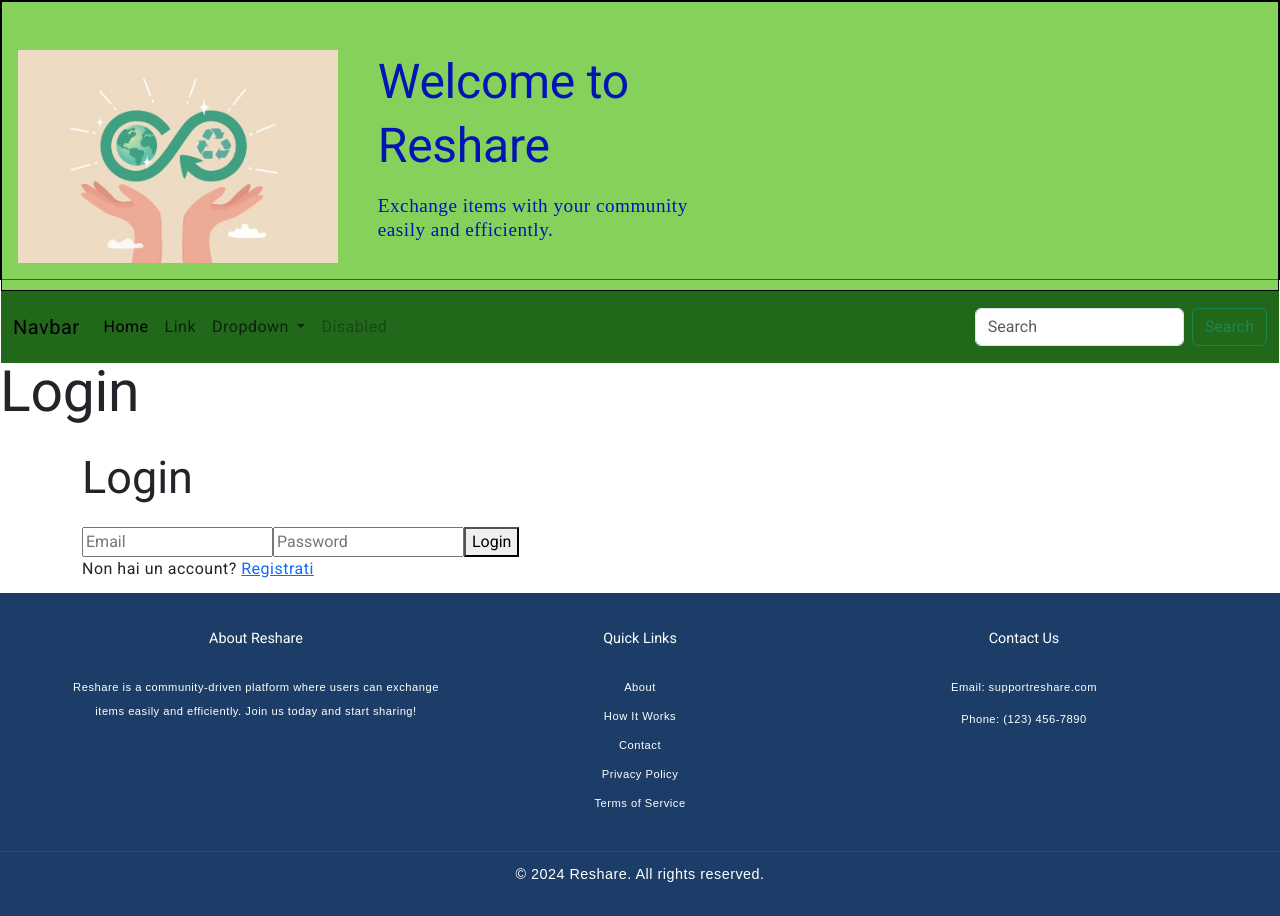
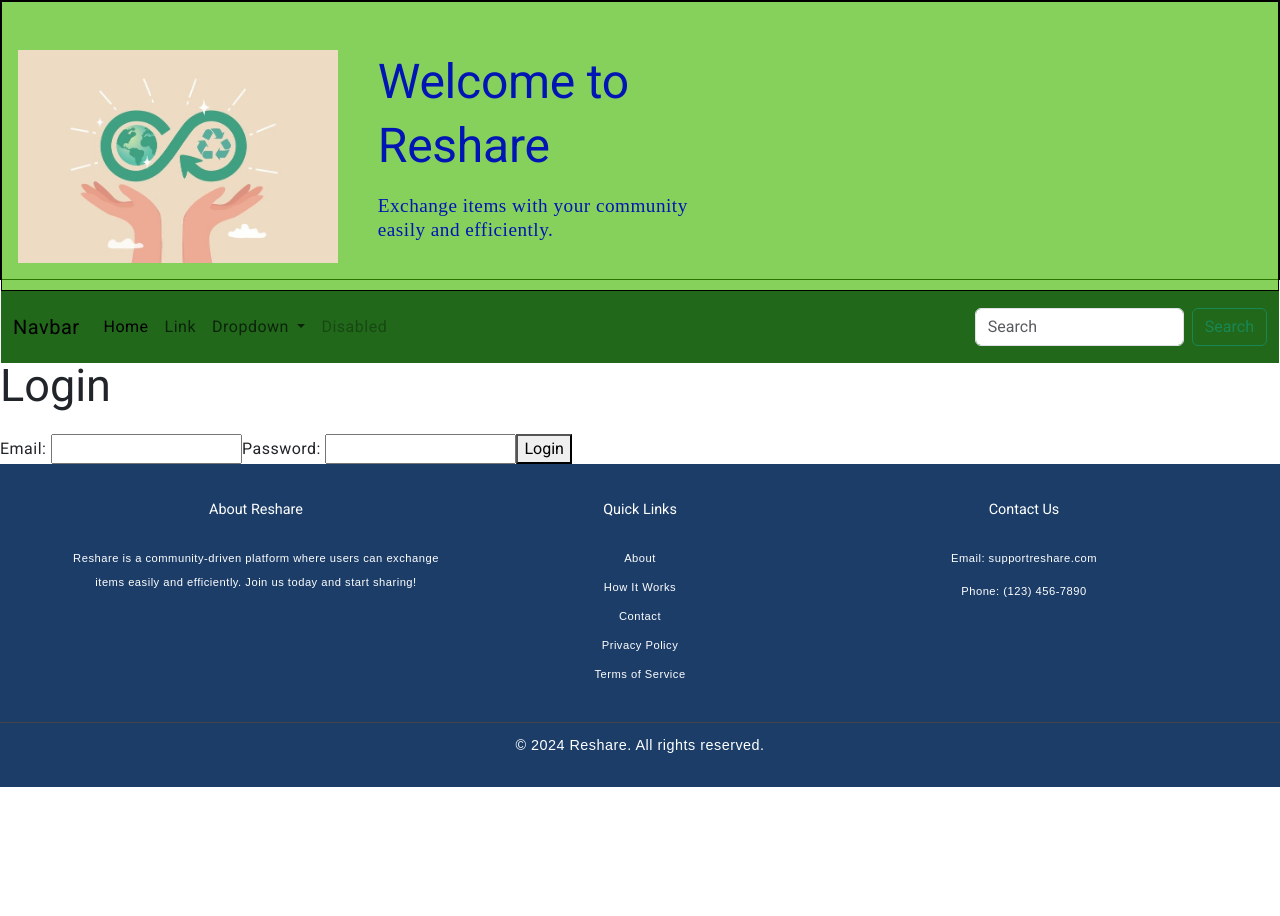
Before and after one commit to 1stany/reshare-fe, an Angular app: page /login in a window 1280 px wide. After the commit the page ends 800 px from the top, so only its background shows below. Built offline with nearby package versions, Linux system fonts and the light colour scheme; a web font is replaced by a local one.

Commit message:
Implementa register e inizia implementazione login

```diff
--- a/package.json
+++ b/package.json
@@ -20,6 +20,10 @@
     "@angular/platform-browser": "^18.0.0",
     "@angular/platform-browser-dynamic": "^18.0.0",
     "@angular/router": "^18.0.0",
+    "@auth0/auth0-angular": "^2.2.3",
+    "@aws-amplify/core": "^6.3.2",
+    "@aws-amplify/ui-angular": "^5.0.16",
+    "aws-amplify": "^6.3.6",
     "httpclient": "^0.1.0",
     "rxjs": "~7.8.0",
     "tslib": "^2.3.0",
--- a/src/app/app.routes.ts
+++ b/src/app/app.routes.ts
@@ -1,8 +1,9 @@
-import { RouterModule, Routes } from '@angular/router';
+import { Routes } from '@angular/router';
 import { HomeComponent } from './home/home.component';
 import { LastItemsComponent } from './last-items/last-items.component';
 import { ItemComponent } from './item/item.component';
 import { LoginComponent } from './login/login.component';
+import { RegisterComponent } from './register/register.component';
 
 
 export const routes: Routes = [
@@ -10,4 +11,5 @@ export const routes: Routes = [
     {path: 'last', component: LastItemsComponent},
     {path: 'item/:id', component: ItemComponent},
     {path: 'login', component: LoginComponent},
+    {path: 'register', component: RegisterComponent},
 ];
--- a/src/app/login/login.component.html
+++ b/src/app/login/login.component.html
@@ -1,32 +1,8 @@
-<h1>Login</h1>
-
- <!-- TENTATIVO 1
-  <form (ngSubmit)="onSubmit()">
-    <div>
-      <label for="email">Email:</label>
-      <input type="email" id="email" name="email" [email]="email" required>
-    </div>
-    <div>
-      <label for="password">Password:</label>
-      <input type="password" id="password" name="password" ngModel="password" required>
-    </div>
-    <button type="submit">Accedi</button>
-  </form> -->
-
- <!--TENTATIVO 2-->
-<body>
-    <div class="container" id="loginContainer">
-        <h2>Login</h2>
-        <input type="email" id="loginEmail" placeholder="Email" required>
-        <input type="password" id="loginPassword" placeholder="Password" required>
-        <button onclick="login()">Login</button>
-        <p>Non hai un account? <a href="../register/register.component.html" onclick="register()">Registrati</a></p>
-    </div>
-    <div class="container" id="registerContainer" style="display: none;">
-        <h2>Registrazione</h2>
-        <input type="text" id="registerUsername" placeholder="Username" required>
-        <input type="email" id="registerEmail" placeholder="Email" required>
-        <input type="password" id="registerPassword" placeholder="Password" required>
-        <button onclick="register()">Registrati</button>
-        <p>Hai già un account? <a href="../login/login.component.html" onclick="login()">Accedi</a></p>
-    </div>
+<h2>Login</h2>
+<div class="loginContainer">
+  <form #loginForm = "ngForm" (ngSubmit)="onSubmit(loginForm)">
+    <label>Email: <input type="text" name="email" required ngModel></label>
+    <label>Password: <input type="password" name="password" required ngModel></label>
+    <button type="submit">Login</button>
+  </form>
+</div>
--- a/src/app/login/login.component.ts
+++ b/src/app/login/login.component.ts
@@ -1,51 +1,34 @@
-import { HttpClient } from '@angular/common/http';
-import { Component, OnInit} from '@angular/core';
-import { RouterModule} from '@angular/router';
+import { Component} from '@angular/core';
+import { Router} from '@angular/router';
 import { LoginService } from '../services/login.service';
+import { FormsModule, NgForm } from '@angular/forms';
+import { catchError, of, tap } from 'rxjs';
 
 
 
 @Component({
   selector: 'app-login',
   standalone: true,
-  imports: [RouterModule],
+  imports: [FormsModule],
   templateUrl: './login.component.html',
   styleUrl: './login.component.css'
 })
-//ng add @angular/material
-// Angular Material per i componenti dell'interfaccia utente
-export class LoginComponent implements OnInit {
-  email = '';
-  password = '';
-  token = '';
-  router: any;
 
-  constructor(private http : HttpClient, private loginService: LoginService){
-    this.loginService = loginService;
+export class LoginComponent {
+
+  constructor(private router: Router, private loginService: LoginService){}
+
+  onSubmit(ngForm : NgForm){
+
+    this.loginService.login(ngForm.value.email, ngForm.value.password).pipe(
+      tap(() => {
+        this.router.navigate(['']);
+      }),
+      catchError((error: any) => {
+        return of(null);
+      })
+    )
+    .subscribe();
   }
 
-  ngOnInit(): void {}
-
-  login(){
-    if (this.email.length > 0 && this.password.length > 0) {
-      // Invia la richiesta di login
-      this.loginService.login(this.email, this.password)
-      .subscribe((response: any) => {
-        // Gestisce la risposta del server
-        if (response.token) {
-          // Memorizza il token di autenticazione
-          localStorage.setItem('token', response.token);
-          // Reindirizza l'utente alla pagina di destinazione
-          this.router.navigate(['/']);
-        } else {
-
-          alert('Credenziali non valide');
-        }
-      }, (error: any) => {
-        console.error(error);
-      });
-    } else {
-      alert('Inserisci un email e una password valide');
-    }
-  }
 }
--- a/src/app/register/register.component.html
+++ b/src/app/register/register.component.html
@@ -1,9 +1,27 @@
-<form (ngSubmit)="registerUser()">
-    <label>Username:</label>
-    <input type="text" ngModel="username">
-    <br>
-    <label>Password:</label>
-    <input type="password" ngModel="password">
-    <br>
-    <button type="submit">Register</button>
-  </form>
+
+  <h3>Registrazione</h3>
+  <div class="registerContainer">
+
+    <form #registerForm = "ngForm" (ngSubmit)="onSubmit(registerForm)">
+      <label>Name: <input type="text" name="firstname" required ngModel></label>
+      <label>Cognome: <input type="text" name="lastname" required ngModel></label>
+      <label>Email: <input type="text" name="email" required ngModel></label>
+      <label>Telefono: <input type="text" name="phone" required ngModel></label>
+
+      <label>Genere:</label>
+      <select name="gender" required ngModel>
+        <option value="male">Maschio</option>
+        <option value="female">Femmina</option>
+        <option value="Altro">Altro</option>
+      </select>
+
+      <label>Data di nascita: <input type="date" name="birthdate" required ngModel></label>
+
+      <label>Descrizione: <input type="text" name="description" required ngModel></label>
+      <label>Password: <input type="text" name="password" required ngModel></label>
+
+      <button type="submit">Register</button>
+
+
+    </form>
+</div>
--- a/src/app/register/register.component.ts
+++ b/src/app/register/register.component.ts
@@ -1,32 +1,40 @@
-import { Component, OnInit } from '@angular/core';
+import { Component} from '@angular/core';
+import { RegisterService, User } from '../services/register.service';
+import { FormsModule, NgForm } from "@angular/forms";
+import { catchError, of, tap } from 'rxjs';
+import { Router } from '@angular/router';
 
 @Component({
   selector: 'app-register',
   standalone: true,
-  imports: [],
+  imports: [FormsModule],
   templateUrl: './register.component.html',
   styleUrl: './register.component.css'
 })
 
-export class RegisterComponent implements OnInit {
-  username!: string;
-  password!: string;
+export class RegisterComponent {
 
-  constructor(private register: Register) { }
+  constructor(private registerService: RegisterService, private router: Router) { }
 
-  ngOnInit(): void {
-  }
+  onSubmit(ngForm : NgForm){
+    const currentUser : User = {
+      firstname : ngForm.value.firstname,
+      lastname : ngForm.value.lastname,
+      email : ngForm.value.email,
+      phone : ngForm.value.phone,
+      gender: ngForm.value.gender,
+      birthdate: ngForm.value.birthdate,
+      description: ngForm.value.description,
+      password: ngForm.value.password,
+    }
 
-  registerUser(): void {
-    this.registerService.registerUser(this.username, this.password).subscribe(
-      (response) => {
-        console.log(response);
-      },
-      (error) => {
-        console.error(error);
-      }
-    );
+    this.registerService.saveUser(currentUser).pipe(
+      tap(() => {
+        this.router.navigate(['']);
+      }),
+      catchError((error: any) => {
+        return of(null);
+      })
+    ).subscribe();
   }
 }
-
-}
--- a/src/app/services/login.service.ts
+++ b/src/app/services/login.service.ts
@@ -1,5 +1,7 @@
+import { Injectable } from '@angular/core';
+import { Observable, from } from 'rxjs';
 import { HttpClient } from '@angular/common/http';
-import { Injectable } from '@angular/core';
+
 
 @Injectable({
   providedIn: 'root'
@@ -9,8 +11,8 @@ export class LoginService {
   constructor(private http: HttpClient) { }
 
 
-  login(email: string, password: string) {
-    return this.http.post(this.apiUrl, { email, password });
+  login(email: string, password: string): Observable<any>{
+    return from(this.http.post(this.apiUrl, {email, password}));
   }
 
 }
--- a/src/app/services/register.service.ts
+++ b/src/app/services/register.service.ts
@@ -1,18 +1,29 @@
 import { Injectable } from '@angular/core';
-import { HttpClient, HttpHeaders } from '@angular/common/http';
+import { HttpClient} from '@angular/common/http';
+import { Observable } from 'rxjs';
+
+export interface User{
+  id? : number;
+  firstname : string;
+  lastname : string;
+  email: string;
+  phone?: string;
+  gender: string;
+  birthdate: string ;
+  description?: string;
+  password: string;
+}
 
 @Injectable({
   providedIn: 'root'
 })
 export class RegisterService {
 
-  private apiUrl = 'http://localhost:8080/register'; // replace with your Spring Boot API URL
+  private apiUrl = 'http://localhost:8080/register';
 
   constructor(private http: HttpClient) { }
 
-  registerUser(username: string, password: string): any {
-    const headers = new HttpHeaders({ 'Content-Type': 'application/json' });
-    const body = { username, password };
-    return this.http.post(this.apiUrl, body, { headers });
+  saveUser(user: User): Observable<User> {
+    return this.http.post<User>(this.apiUrl, user);
   }
 }
```
Also changed, not shown: 1 other file (tests, documents, lock files or other folders).
